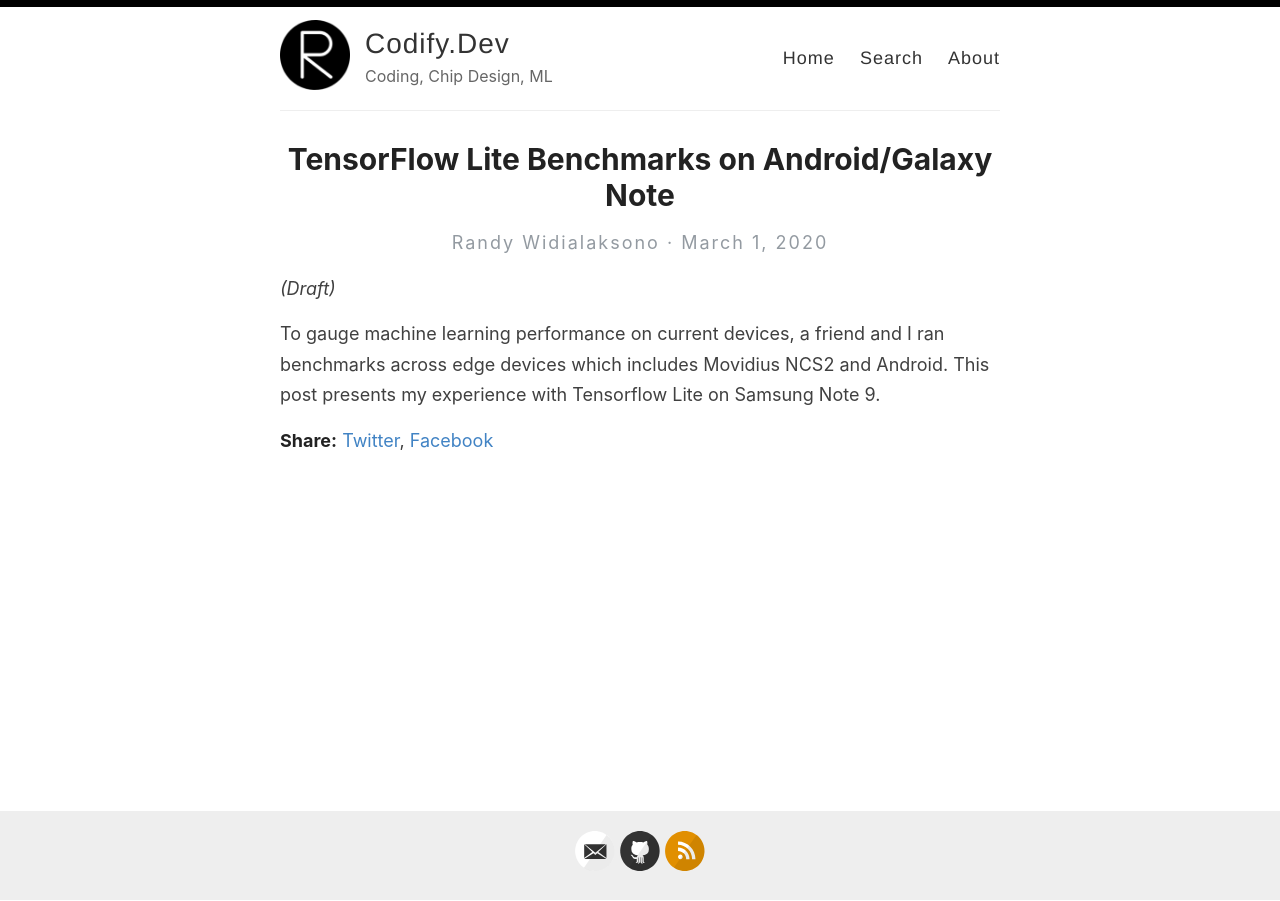
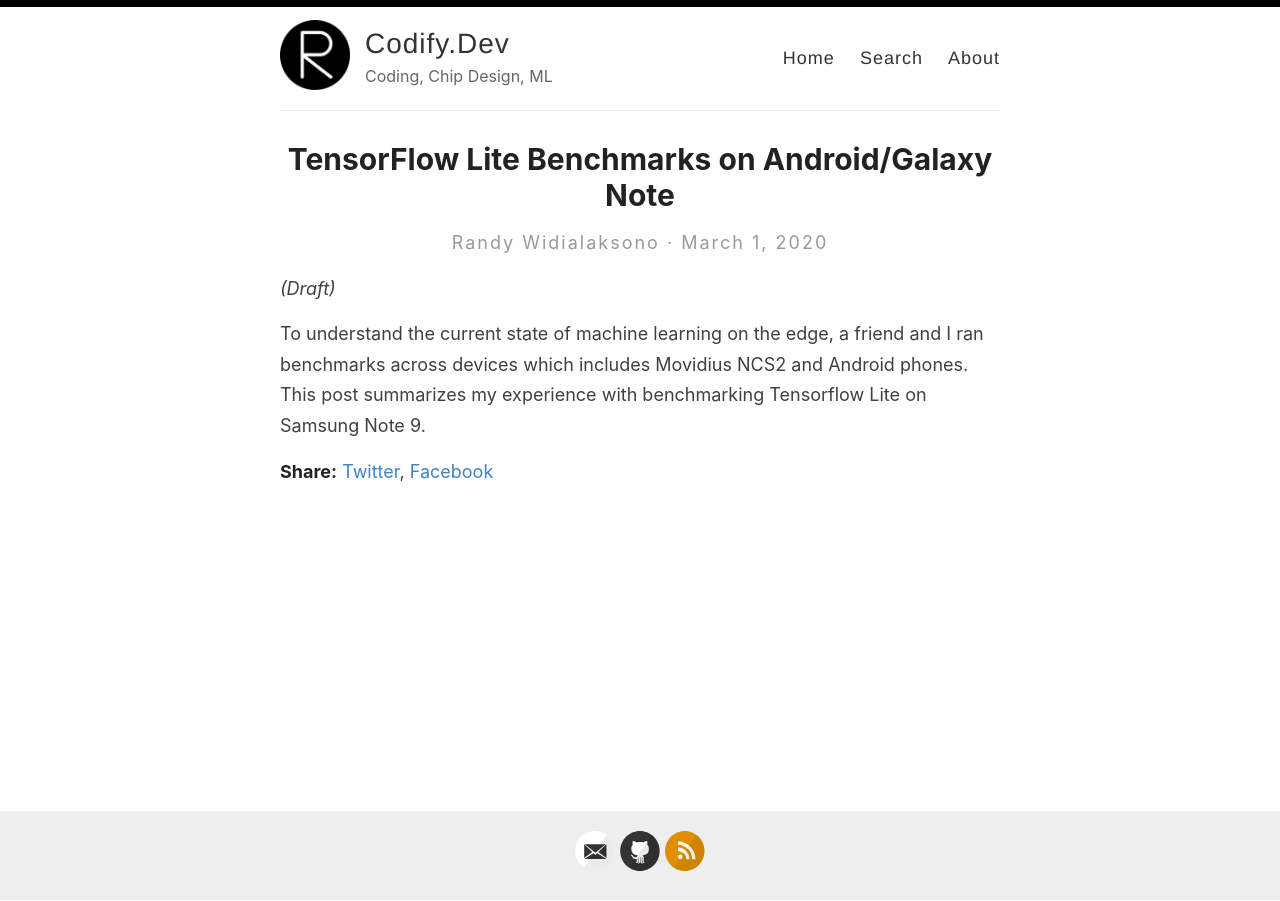
Before and after one commit to codifydev/codifydev.github.io, a Jekyll site: the page built from _posts/2020-02-20-tflite.md, in a window 1280 px wide. Built offline with Jekyll 4.4.1, drawn with Linux system fonts in a browser that asks for light colours; our own code applies the rules of GitHub Pages for plain Markdown files.

```diff
--- a/_posts/2020-02-20-tflite.md
+++ b/_posts/2020-02-20-tflite.md
@@ -5,5 +5,5 @@
 
 *(Draft)*
 
-To gauge machine learning performance on current devices, a friend and I ran benchmarks across edge devices which includes Movidius NCS2 and Android.
-This post presents my experience with Tensorflow Lite on Samsung Note 9.
+To understand the current state of machine learning on the edge, a friend and I ran benchmarks across devices which includes Movidius NCS2 and Android phones.
+This post summarizes my experience with benchmarking Tensorflow Lite on Samsung Note 9.
```
Also changed, not shown: _posts/2020-03-02-quantdfa.md (+2 -0 lines), images/quant_dfa_mnist_accuracy.svg (added).
